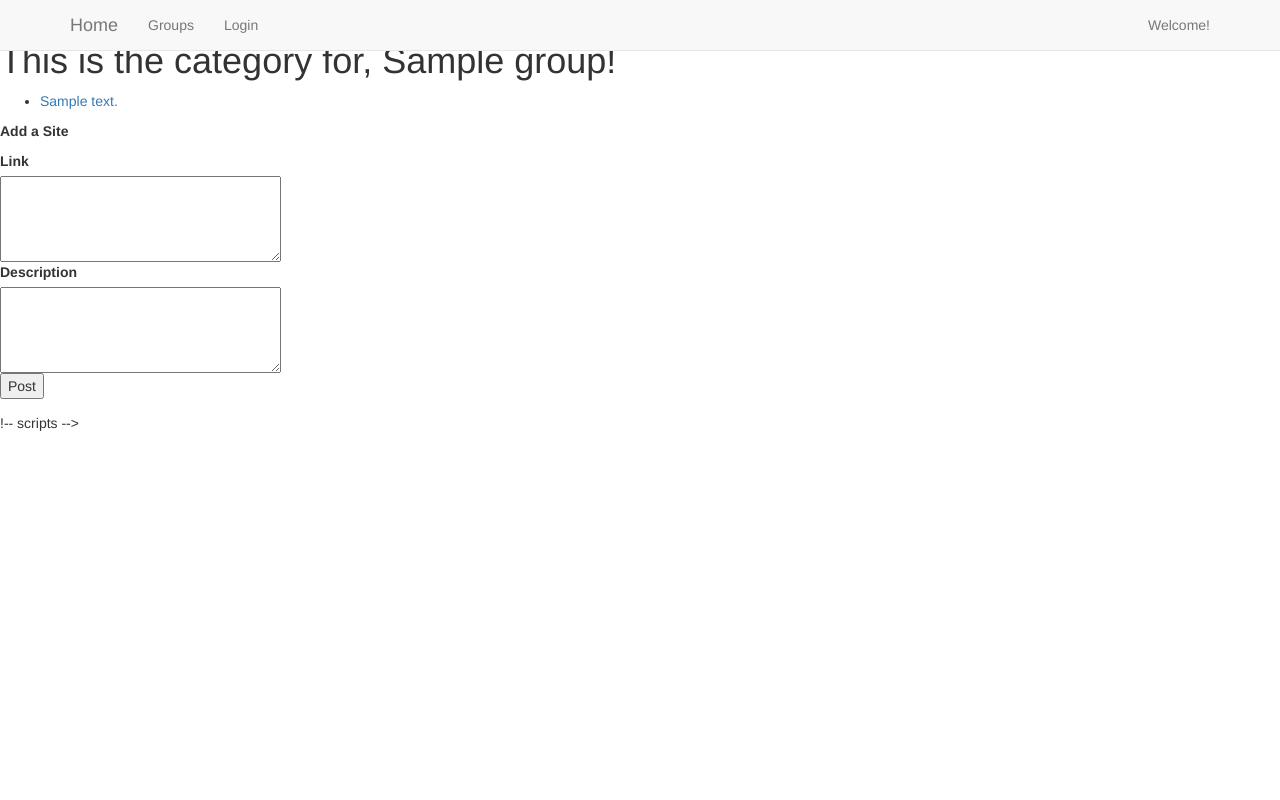
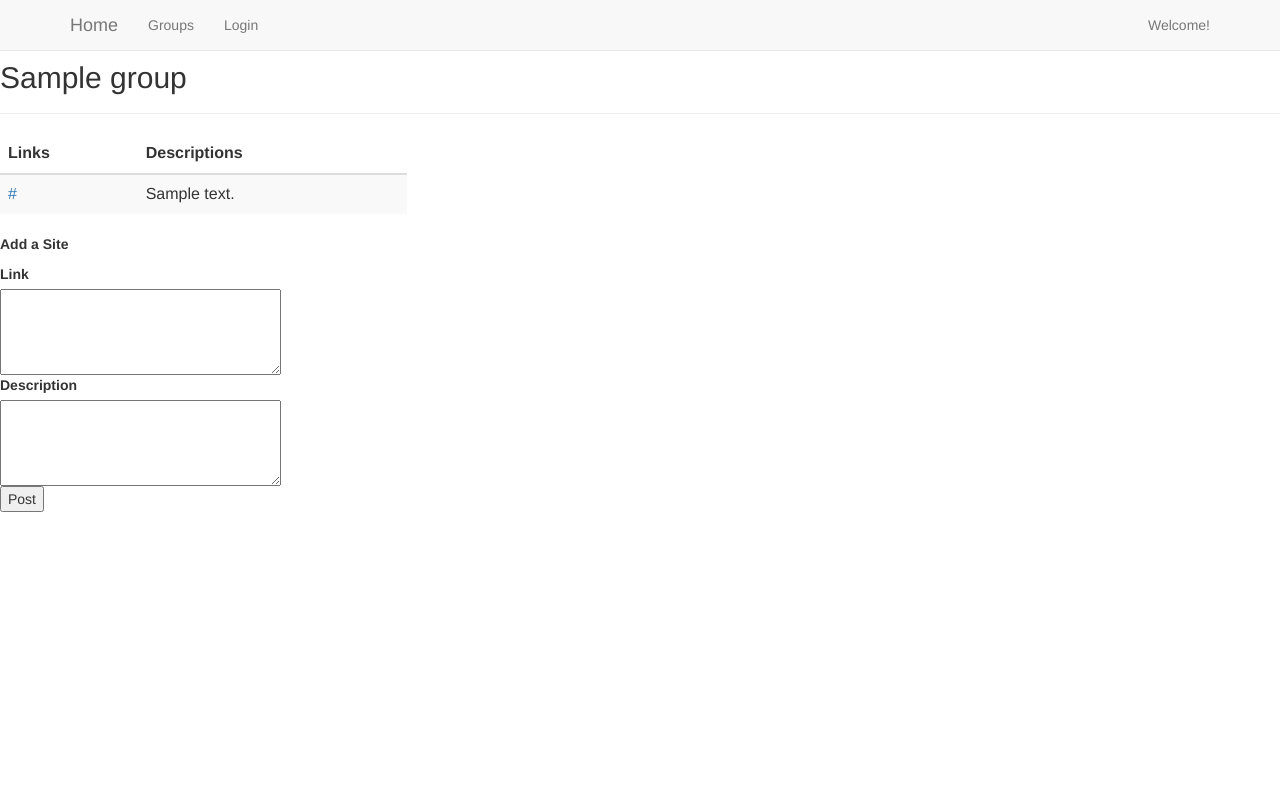
Before and after one commit to lmack22295/dataviz_app, a Flask app: page /group/1 in a window 1280 px wide. Run offline with Flask 2, Linux system fonts and the light colour scheme; tables that the repository leaves empty hold one stand-in row (values such as "Sample post"); some libraries are stand-ins or nearby versions.

Commit message:
style groups page

```diff
--- a/app/templates/base.html
+++ b/app/templates/base.html
@@ -54,7 +54,6 @@
         {% endwith %}
         {% block content %}{% endblock %}
 
-        !-- scripts -->
         <script src="//code.jquery.com/jquery-1.11.3.min.js"></script>
         <script src="https://maxcdn.bootstrapcdn.com/bootstrap/3.3.6/js/bootstrap.min.js" integrity="sha384-0mSbJDEHialfmuBBQP6A4Qrprq5OVfW37PRR3j5ELqxss1yVqOtnepnHVP9aJ7xS" crossorigin="anonymous"></script>
 
--- a/app/templates/group.html
+++ b/app/templates/group.html
@@ -1,17 +1,31 @@
 {% extends "base.html" %}
 
 {% block content %}
-    <h1>This is the category for, {{ title }}!</h1>
+<div class="page-header">
+  <h2>{{ title }}</h2>
+</div>
+<div class="row">
+  <div class="col-md-4">
     {% if sites %}
-      <ul>
-      {% for site in group.sites %}
-      <li> <a href={{site.link}}>{{site.description}}</a></li>
-      {% endfor %}
-      </ul>
+    <table class="table table-striped" id="owned_stock_table">
+      <thead>
+        <tr>
+          <th>Links</th>
+          <th>Descriptions</th>
+        </tr>
+      </thead>
+      <tbody>
+        {% for site in group.sites %}
+        <tr>
+          <td><a href={{site.link}}>{{site.link}}</a></td>
+          <td>{{site.description}}</td>
+        </tr>
+        {% endfor %}
+      </tbody>
+    </table>
     {% else %}
-    <p>No sites in this Group</p>
+    <div><b>No sites in this Group</b></div>
     {% endif %}
-   <p></p>
     <form action="" method="post">
         {{ form.hidden_tag() }}
         <p>
@@ -23,4 +37,6 @@
             {{ form.description(cols=32, rows=4) }}<br>
         <p>{{ form.submit() }}</p>
     </form>
+  </div>
+</div>
 {% endblock %}
```
Also changed, not shown: app/templates/groups.html (+23 -4 lines).
